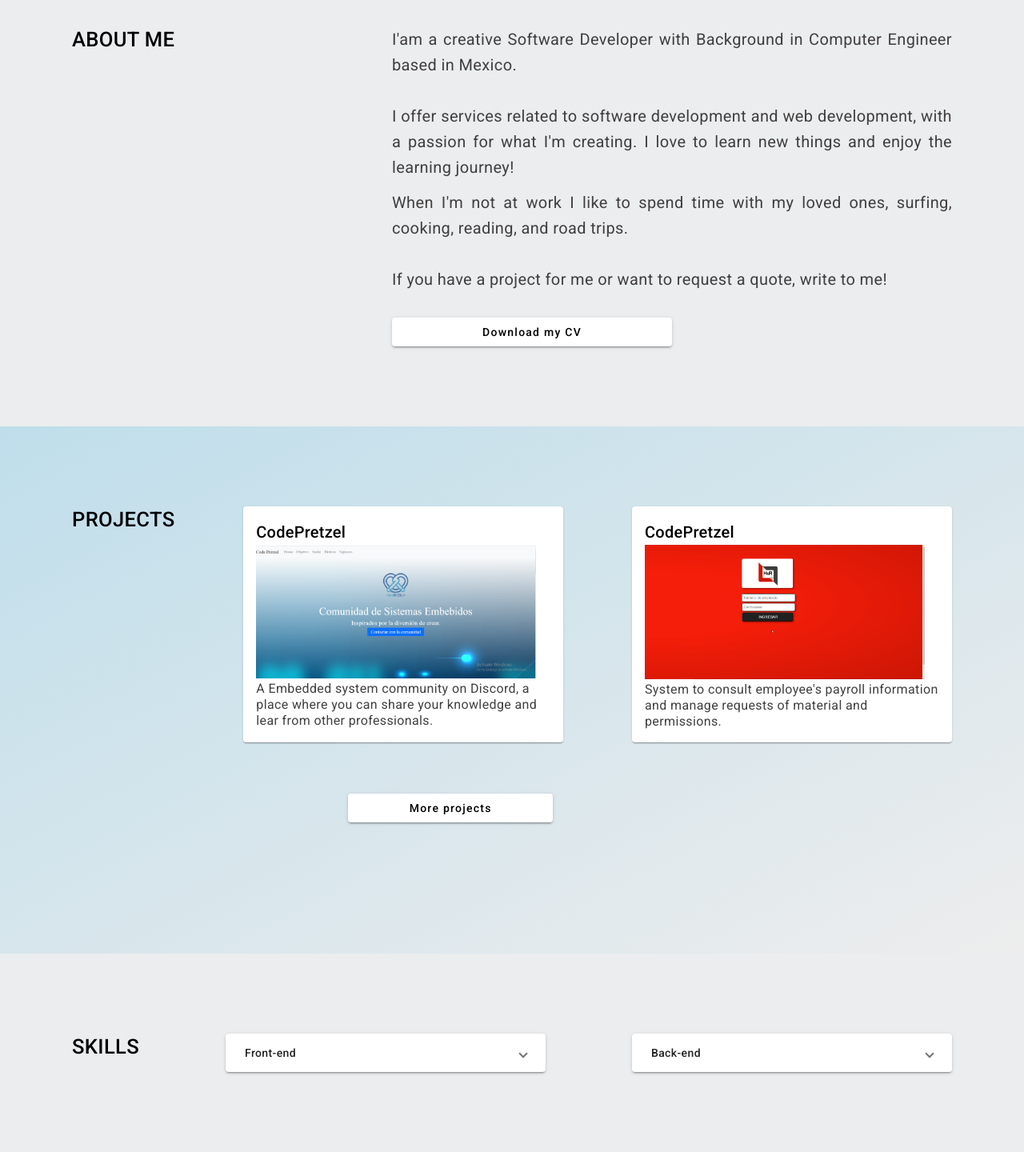
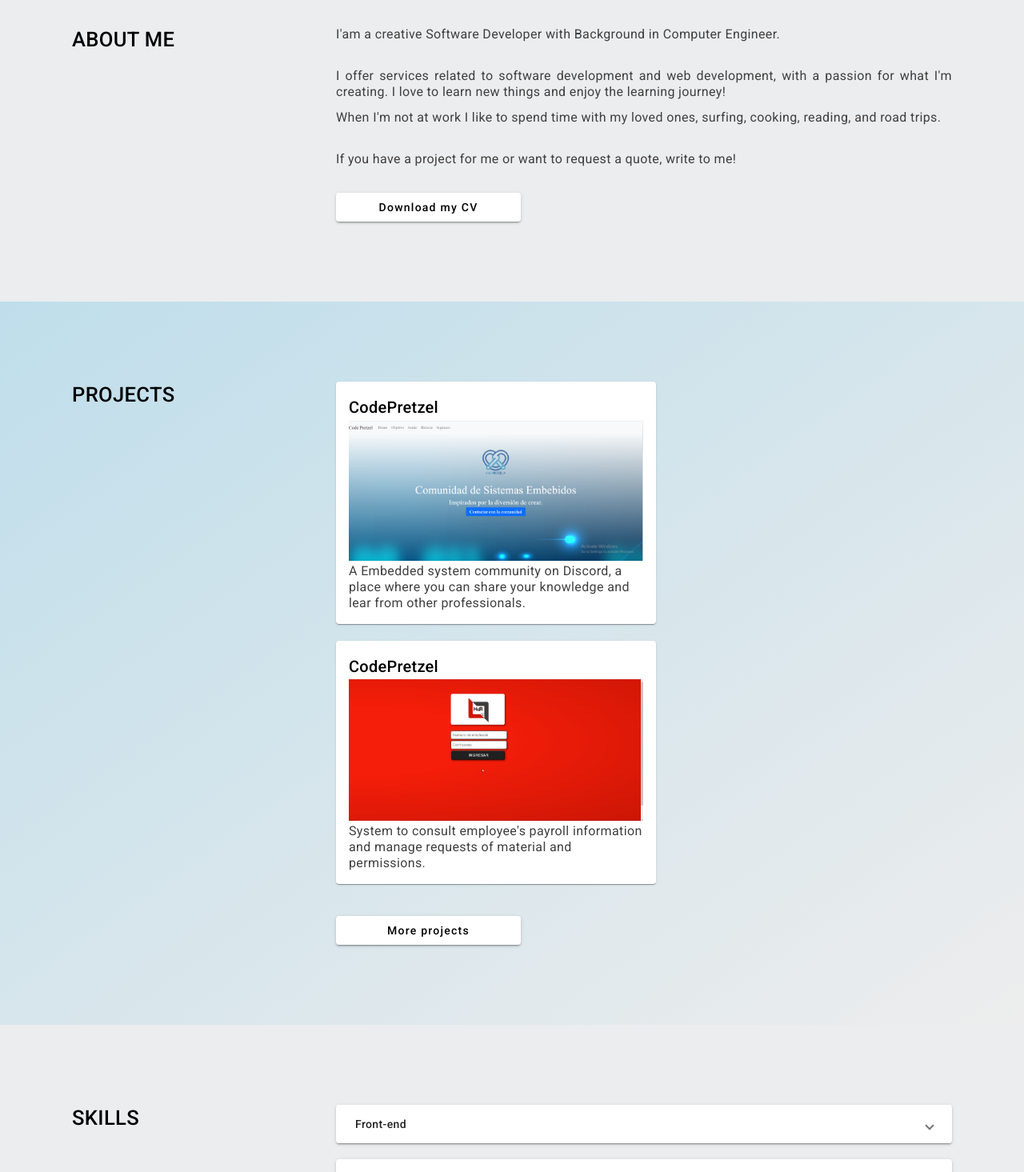
Before and after one commit to emmanuelnunoe/emmanuelnunoe, an Angular app in the folder website/emmanuelnuno/: page / in a window 1280 px wide. Shown: the part 680-2145 px from the top of the page at 80% size. Before the commit the page ends 2120 px from the top, so only its background shows below. Built offline with nearby package versions, Linux system fonts and the light colour scheme.

Commit message:
simplify css classes and improve readability

```diff
--- a/website/emmanuelnuno/src/app/app.component.css
+++ b/website/emmanuelnuno/src/app/app.component.css
@@ -19,13 +19,9 @@ img {
 .profile-photo {
   border-radius: 7%;
   max-width: 300px;
-  width: 30%;
+  width: 80%;
   align-self: flex-start;
   border: 7px solid whitesmoke;
   box-shadow: #878787 0px 5px 10px;
   margin-bottom:2em;
 }
-
-.contact-button{
-    width:30%;
-}
--- a/website/emmanuelnuno/src/app/components/aboutme/aboutme.component.css
+++ b/website/emmanuelnuno/src/app/components/aboutme/aboutme.component.css
@@ -3,18 +3,6 @@
   background-color: #ebedee;
 }
 
-
-.contact-button {
-  width: 50%;
-}
-
-
-.description{
-    width:70%;
-    max-width:700px;
-}
-
 p{
     text-align:justify;
-    line-height:1.6;
 }
--- a/website/emmanuelnuno/src/app/components/aboutme/aboutme.component.html
+++ b/website/emmanuelnuno/src/app/components/aboutme/aboutme.component.html
@@ -3,7 +3,7 @@
     <h2>ABOUT ME</h2>
     <div class="description">
       <p>
-        I'am a creative Software Developer with Background in Computer Engineer based in Mexico.
+        I'am a creative Software Developer with Background in Computer Engineer.
       </p>
       <br />
       <p>
--- a/website/emmanuelnuno/src/app/components/projects/projects.component.css
+++ b/website/emmanuelnuno/src/app/components/projects/projects.component.css
@@ -3,24 +3,20 @@
 }
 
 .project-card{
+    width:80%;
     max-width:400px;
+    margin: 1em;
 }
 
 .project-card-img{
-    max-width:350px;
-}
-
-.projects-subtitle{
+    max-width:100%;
 }
 
 
-.more-projects-button{
-    align-self:center;
-    margin: 5vw 34vw;
-    width:20%;
-    max-width:400px;
+.button{
+    text-align:center;
 }
 
-p{
-    font-size:1rem !important;
+mat-card{
+    margin:0 0 1em!important;
 }
--- a/website/emmanuelnuno/src/app/components/projects/projects.component.html
+++ b/website/emmanuelnuno/src/app/components/projects/projects.component.html
@@ -1,6 +1,8 @@
 <section class="projects section" id="projects">
   <div class="row container">
-    <h2 class="projects-subtitle">PROJECTS</h2>
+    <h2>PROJECTS</h2>
+    <div class="description">
+
         <mat-card class="project-card">
           <mat-card-header>
             <mat-card-title>CodePretzel</mat-card-title>
@@ -24,6 +26,8 @@
             <p>System to consult employee's payroll information and manage requests of material and permissions. </p>
           </mat-card-content>
         </mat-card>
+      <br />
+      <a mat-raised-button class="contact-button">More projects</a>
     </div>
-  <button mat-raised-button class="more-projects-button">More projects</button>
+  </div>
 </section>
--- a/website/emmanuelnuno/src/app/components/skills/skills.component.css
+++ b/website/emmanuelnuno/src/app/components/skills/skills.component.css
@@ -2,8 +2,12 @@
   /*background-color: #f9f9f9;*/
   background-color: #ebedee;
 }
+.front-end{
+    margin-inline-end:1em;
+}
+
 .front-end, .back-end
 {
-    width:100%;
+    width:40%;
     max-width:400px;
 }
--- a/website/emmanuelnuno/src/app/components/skills/skills.component.html
+++ b/website/emmanuelnuno/src/app/components/skills/skills.component.html
@@ -1,7 +1,9 @@
 <div class="skills section" id="skills">
   <div class="row container">
     <h2>SKILLS</h2>
-    <mat-accordion  class="front-end">
+    <div class="description">
+
+      <mat-accordion class="front-end">
 
           <mat-expansion-panel  (opened)="frontEndPanelState = true"
                                  (closed)="frontEndPanelState = false">
@@ -36,6 +38,7 @@
             </ul>
           </mat-expansion-panel>
       </mat-accordion>
+    </div>
 
 
     </div>
--- a/website/emmanuelnuno/src/styles.css
+++ b/website/emmanuelnuno/src/styles.css
@@ -7,7 +7,7 @@ html, body {
 }
 
 p {
-  font-size: 1.25rem !important;
+  font-size: 1rem !important;
   color: #413f3f;
 }
 
@@ -46,6 +46,9 @@ h2 {
   padding: 100px 0;
 }
 
+.contact-button {
+  width: 30%;
+}
 
 
 @media (max-width: 599px){
@@ -66,4 +69,14 @@ h2 {
       transition: ease-in 0.3s !important;
       box-shadow: 0 0 10px rgba(0, 0, 0, 0.5); /* Adjust shadow for the scrolled state */
     }
+
+    .contact-button {
+      width: 80%;
     }
+
+}
+
+.description {
+  width: 70%;
+  max-width: 900px;
+}
```
Lines whose indentation alone changed are shown as unchanged.
